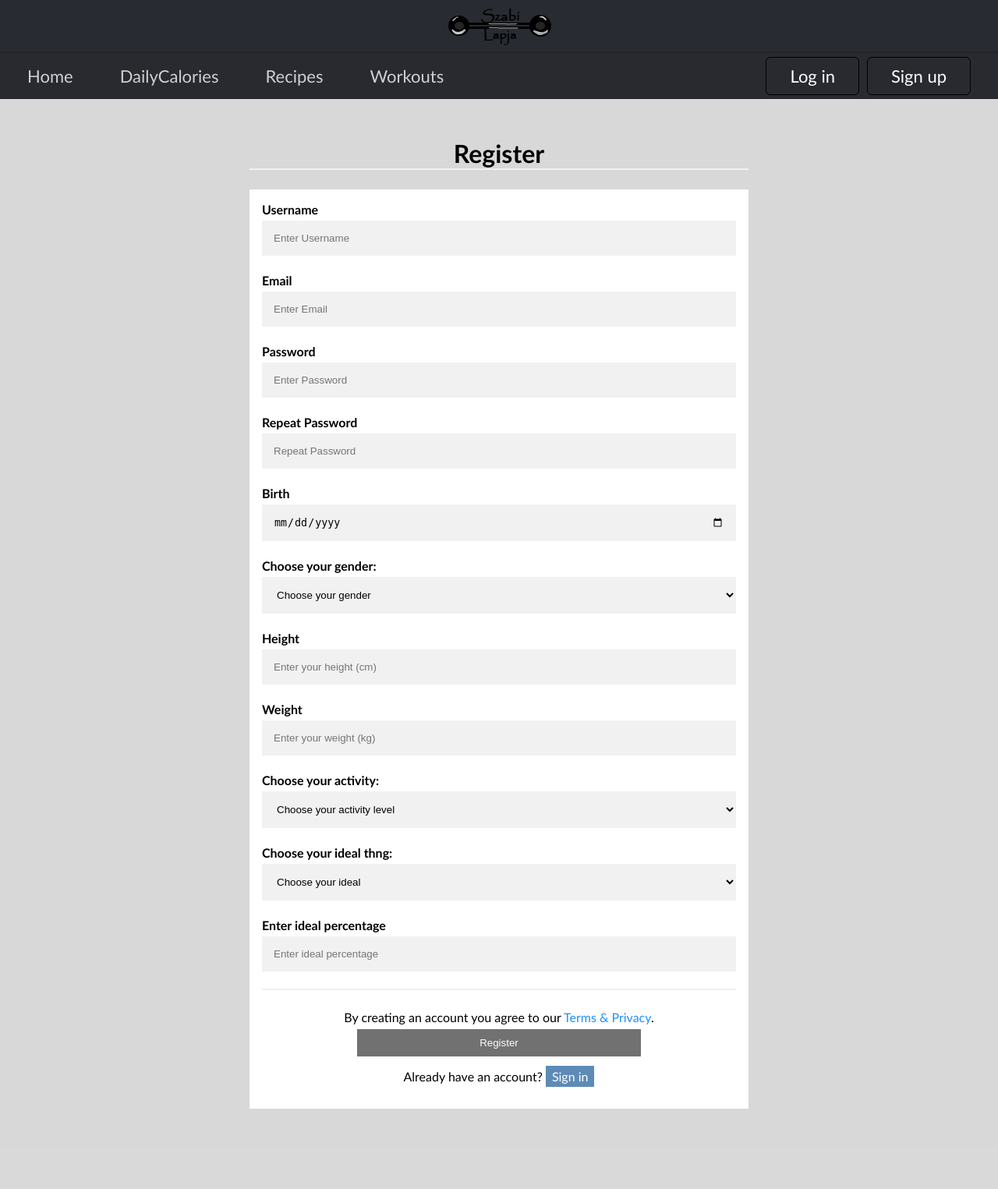
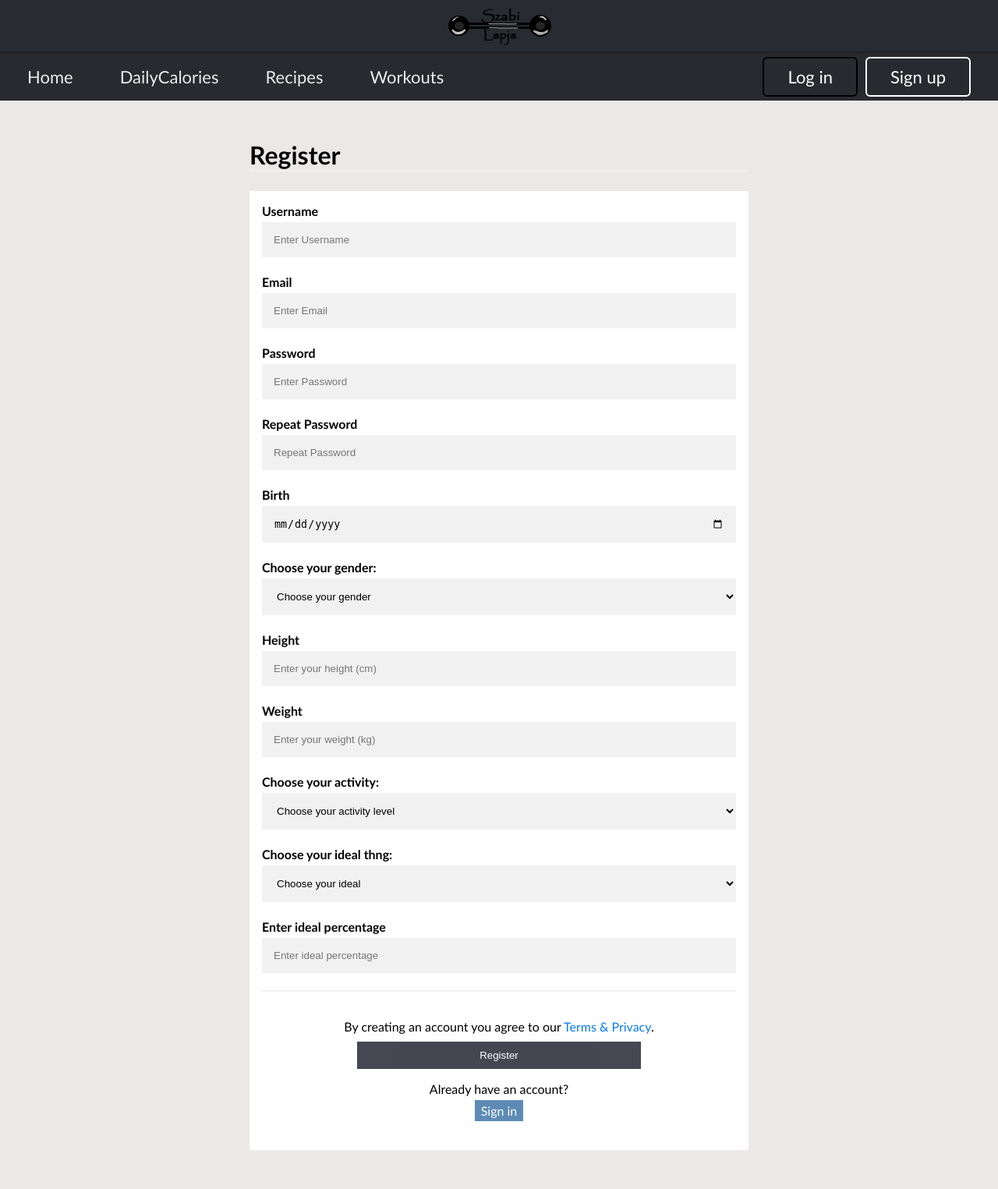
Before and after one commit to pazso99/dailyCalories, a PHP site: page /signup.php?file_name=1 in a window 1280 px wide. Shown: the whole page at 78% size. Before the commit the page ends 1422 px from the top, so only its background shows below. Run offline with PHP 8.4, Linux system fonts and the light colour scheme.

Commit message:
style fixing

```diff
--- a/css/style.css
+++ b/css/style.css
@@ -6,7 +6,7 @@
 
 body{
     font-family: 'Gill Sans', 'Gill Sans MT', Calibri, 'Trebuchet MS', sans-serif;
-    background: rgb(216, 216, 216);
+    background: #ebe8e8;
 }
 
 a {
@@ -17,6 +17,27 @@ ul {
 }
 
 
+/* Scrollbaar */
+/* width */
+::-webkit-scrollbar {
+    width: 5px;
+}
+
+/* Track */
+::-webkit-scrollbar-track {
+    background: #d6d4d4;
+}
+  /* Handle */
+::-webkit-scrollbar-thumb {
+    background: #282b31;
+}
+
+/* Handle on hover */
+::-webkit-scrollbar-thumb:hover {
+    background: #33363b;
+}
+
+/* Header */
 header {
     background-color: #282b31;
     padding: 8px;
@@ -26,7 +47,7 @@ header {
     border-bottom: 2px solid rgb(36, 36, 36);
 }
 
-
+/* Navbar */
 .navbar {
     background-color: #282a30;
     display: flex;
@@ -51,28 +72,27 @@ header {
     display: block;
     padding: 10px 30px;
     font-size: 22px;
-    color: rgb(209, 208, 208);
+    color: rgb(235, 235, 235);
 }
 
 .nav-links li a:hover {
     background-color: rgb(83, 80, 80);
-    border-radius: 10px;
+    border-radius: 6px;
     transition: all .18s;
     color:#efe;
 }
 
-.nav-links .login-button, .signup-button {
-    border: 1px solid black;
+.nav-links .login-button, .signup-button, .profile-button, .logout-button {
+    border: 2px solid black;
     border-radius: 6px;
     color: #fff;
 }
 
-
-.nav-links .signup-button {
+.nav-links .signup-button, .logout-button {
     margin-left: 10px;
     color: #fff;
+    border-color: #fff;
 }
-
 
 .togglebutton {
     position: absolute;
@@ -97,8 +117,7 @@ header {
     display: flex;
 }
 
-/* welcome */
-
+/* Welcome */
 .welcome {
     background-image: url(../img/welcome.jpg);
     background-position: center;
@@ -109,7 +128,6 @@ header {
     flex-direction: column;
     justify-content: center;
     align-items: center;
-    color: rgb(19, 18, 18);
 }
 
 .welcome h1 {
@@ -118,13 +136,12 @@ header {
 .welcome h3 {
     font-size: 2rem;
 }
-
 .welcome h1,h3 {
-    --color: rgb(117, 117, 117);
-    text-shadow: 0 0 5px #FFF, 0 0 10px #FFF, 0 0 15px #FFF, 0 0 20px var(--color), 0 0 30px var(--color), 0 0 40px var(--color), 0 0 55px var(--color), 0 0 75px var(--color);
+    --color: rgb(214, 211, 211);
+    text-shadow: 10px 0 15px #FFF, -10px 0 15px #FFF, 0 0 35px var(--color), 0 0 55px var(--color);
 }
 
-.welcome .start {
+.welcome .start-button {
     padding: 7px 10px;
     margin-top: 20px;
     background-color: transparent;
@@ -132,17 +149,17 @@ header {
     border: 1px solid white;
     border-radius: 20px;
 }
-/* container */
+.welcome .start-button:hover {
+    background-color: rgba(168, 164, 164, 0.2);
+}
 
+/* Container */
 .container {
     width: 50%;
     margin: 50px auto;
 }
-.container h1, p {
-    text-align: center;
-}
 
-.container hr {
+.container .line {
     border: 1px solid #f1f1f1;
     margin-bottom: 25px;
 }
@@ -157,7 +174,6 @@ header {
     margin: 15px auto;
 }
 
-
 .form-container {
     padding: 16px;
     background-color: white;
@@ -165,7 +181,6 @@ header {
     flex-direction: column;
     justify-content: center;
 }
-
 
 .form-container input, select {
     width: 100%;
@@ -182,38 +197,39 @@ header {
 }
 
 .form-container .terms {
-    margin: 0 auto;
-    margin-bottom: 6px;
+    margin: 10px auto;
 }
 
 .form-container .form-button {
     color: white;
-    background-color: rgb(98, 98, 98) ;
+    background-color: #323341 ;
     padding: 10px 15px;
     margin: 0 auto;
-    border: none;
     cursor: pointer;
     width: 60%;
     opacity: 0.9;
 }
 
 .form-container .form-button:hover {
-opacity: 1;
+    opacity: 1;
 }
 
-
-
 .form-container a {
-    color: dodgerblue;
+    color: #097bee;
+}
+.goto {
+    display: flex;
+    flex-direction: column;
+    justify-content: center;
+    align-items: center;
 }
 .form-container .log-button {
     background-color: rgb(76, 127, 175);
     color: white;
     padding: 4px 8px;
-    margin: 0 auto;
+    margin: 5px auto;
     border: none;
     cursor: pointer;
-    width: 60%;
     opacity: 0.9;
 }
 
@@ -307,14 +323,23 @@ opacity: 1;
 
     .nav-links li a:hover {
         background: transparent;
+        color: #bbb;
     }
 
     .togglebutton {
         display: flex;
     }
 
+    .nav-links .login-button, .profile-button, .logout-button {
+        border: none;
+    }
+
+    .nav-links .signup-button, .logout-button {
+        margin: 0;
+    }
+
     .form-container {
-       margin: 0px auto;
+       margin: 0 auto;
        width: 95%;
     }
 
--- a/include/header.php
+++ b/include/header.php
@@ -13,7 +13,7 @@
 
 <body>
     <header>
-        <div><a href="index.php"><img src="./img/logo.png" alt=""></a></div>
+        <div class="header-logo"><a href="index.php"><img src="./img/logo.png" alt=""></a></div>
     </header>
 
     <nav class="navbar">
@@ -35,8 +35,8 @@
         if (isset($_SESSION['username'])) {
             echo '
             <ul class="nav-links">
-                <li><a href="profile.php">Profile</a></li>
-                <li><a href="include/db/logout.inc.php">Logout</a></li>
+                <li><a class="profile-button" href="profile.php">Profile</a></li>
+                <li><a class="logout-button" href="include/db/logout.inc.php">Logout</a></li>
             </ul>
             ';
         } else {
--- a/index.php
+++ b/index.php
@@ -6,9 +6,11 @@
 <div class="welcome">
     <h1>welcome</h1>
     <h3>this is my webpage</h3>
-    <a href="signup.php" class="start">Let's get started!</a>
+    <a href="signup.php" class="start-button">Let's get started!</a>
 </div>
-
+<div class="container">
+    <h1>Hello there</h1>
+</div>
 
 <?php
     require "include/footer.php";
--- a/signup.php
+++ b/signup.php
@@ -18,7 +18,7 @@
         }
 
         ?>
-        <hr>
+        <hr class="line">
 
         <form method="POST" action="include/db/signup.inc.php">
             <div class="form-container">
@@ -73,13 +73,13 @@
             <label for="ideal-percentage"><b>Enter ideal percentage</b></label>
             <input type="number" min="0" max="25" placeholder="Enter ideal percentage" name="ideal-percentage" value="<?php if (isset($_GET['idealpercentage'])) echo $_GET['idealpercentage']; ?>">
 
-            <hr>
+            <hr class="line">
             <p class="terms">By creating an account you agree to our <a href="#">Terms & Privacy</a>.</p>
 
             <input type="submit" class="form-button" name="signup-submit" value="Register">
 
-            <div class="form-container signin">
-                <p>Already have an account? <a class="log-button" href="login.php">Sign in</a></p>
+            <div class="form-container goto">
+                <p>Already have an account? </p><a class="log-button" href="login.php">Sign in</a>
             </div>
 
 
```
Also changed, not shown: login.php (+4 -4 lines).
